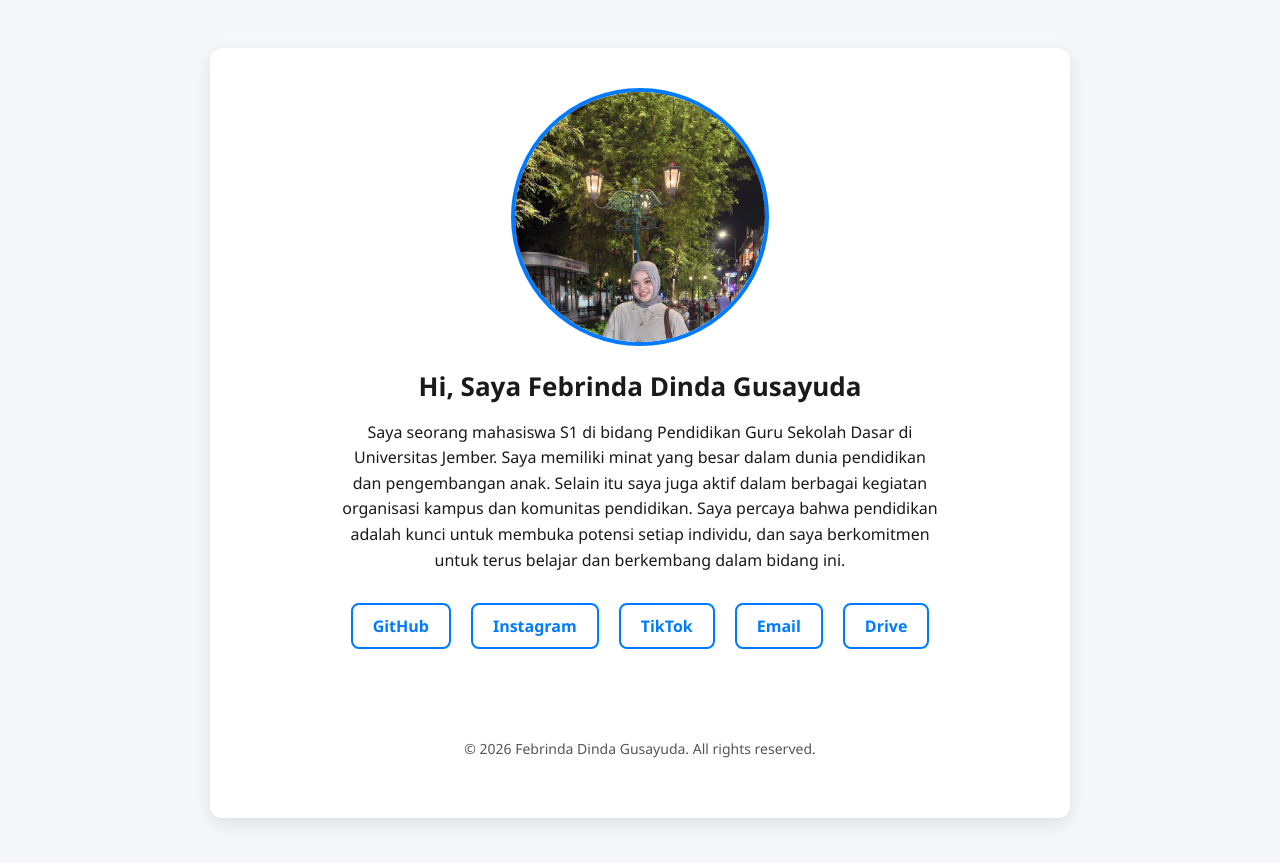
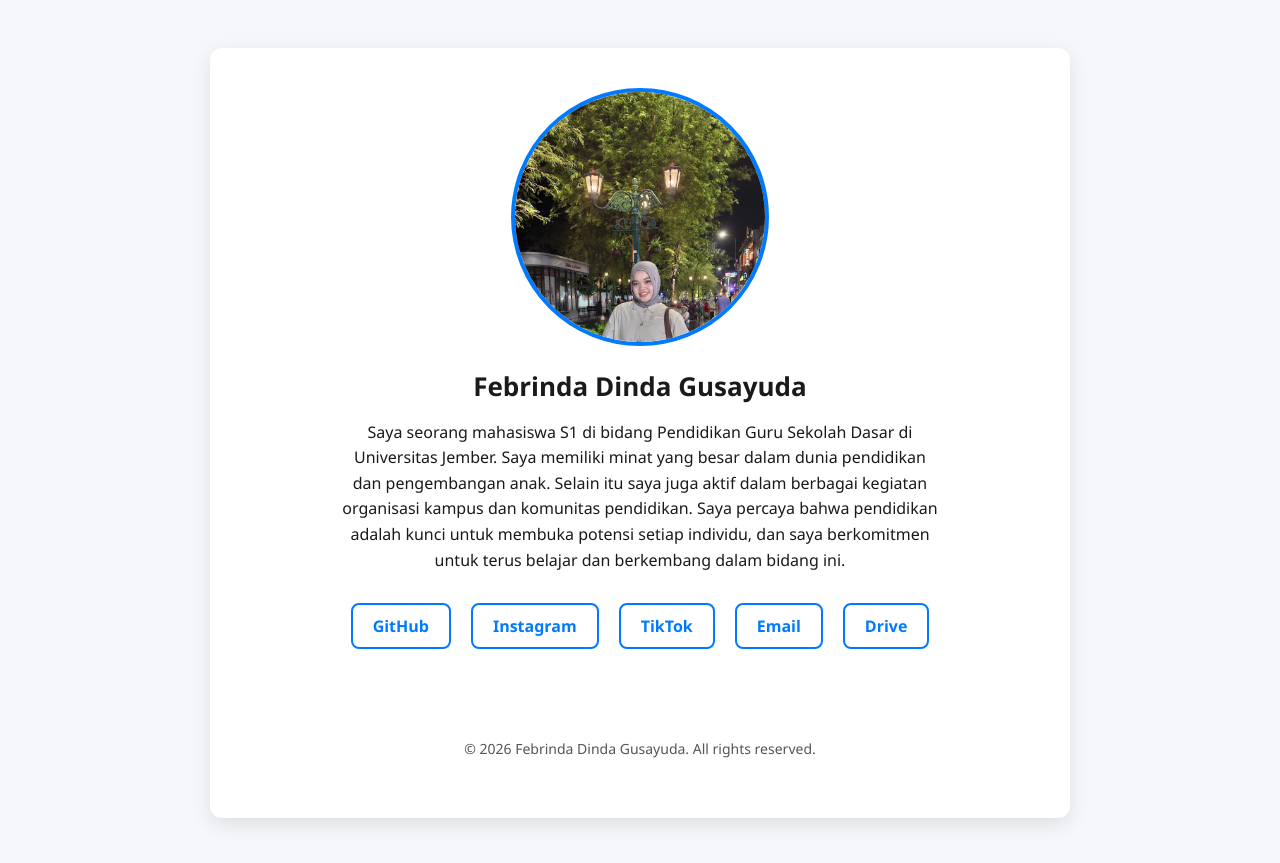
Before and after one commit to FebrindaDinda/FebrindaDinda.github.io, a plain HTML site: page index.html in a window 1280 px wide. Shown: the part 75-938 px from the top of the page. Drawn offline with Linux system fonts and the light colour scheme.

Commit message:
Add files via upload

```diff
--- a/index.html
+++ b/index.html
@@ -160,7 +160,7 @@
         <img src="foto dinda.jpeg" alt="Foto Febrinda Dinda Gusayuda" />
       </div>
 
-      <h2>Hi, Saya Febrinda Dinda Gusayuda</h2>
+      <h2>Febrinda Dinda Gusayuda</h2>
       <p class="bio">
         Saya seorang mahasiswa S1 di bidang Pendidikan Guru Sekolah Dasar di Universitas Jember. Saya memiliki minat yang besar dalam dunia pendidikan dan pengembangan anak. Selain itu saya juga aktif dalam berbagai kegiatan organisasi kampus dan komunitas pendidikan. Saya percaya bahwa pendidikan adalah kunci untuk membuka potensi setiap individu, dan saya berkomitmen untuk terus belajar dan berkembang dalam bidang ini.
       </p>
```
